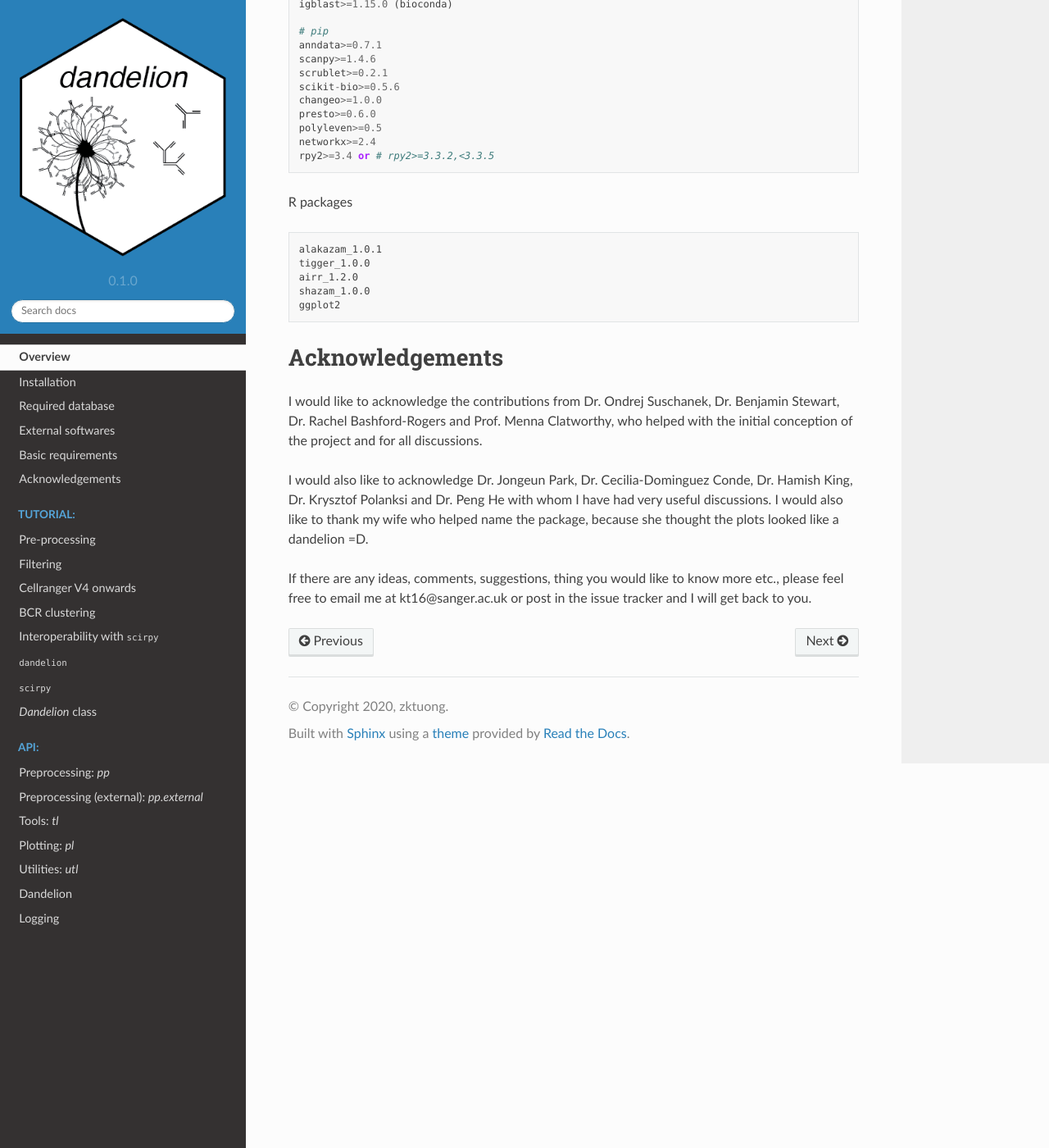
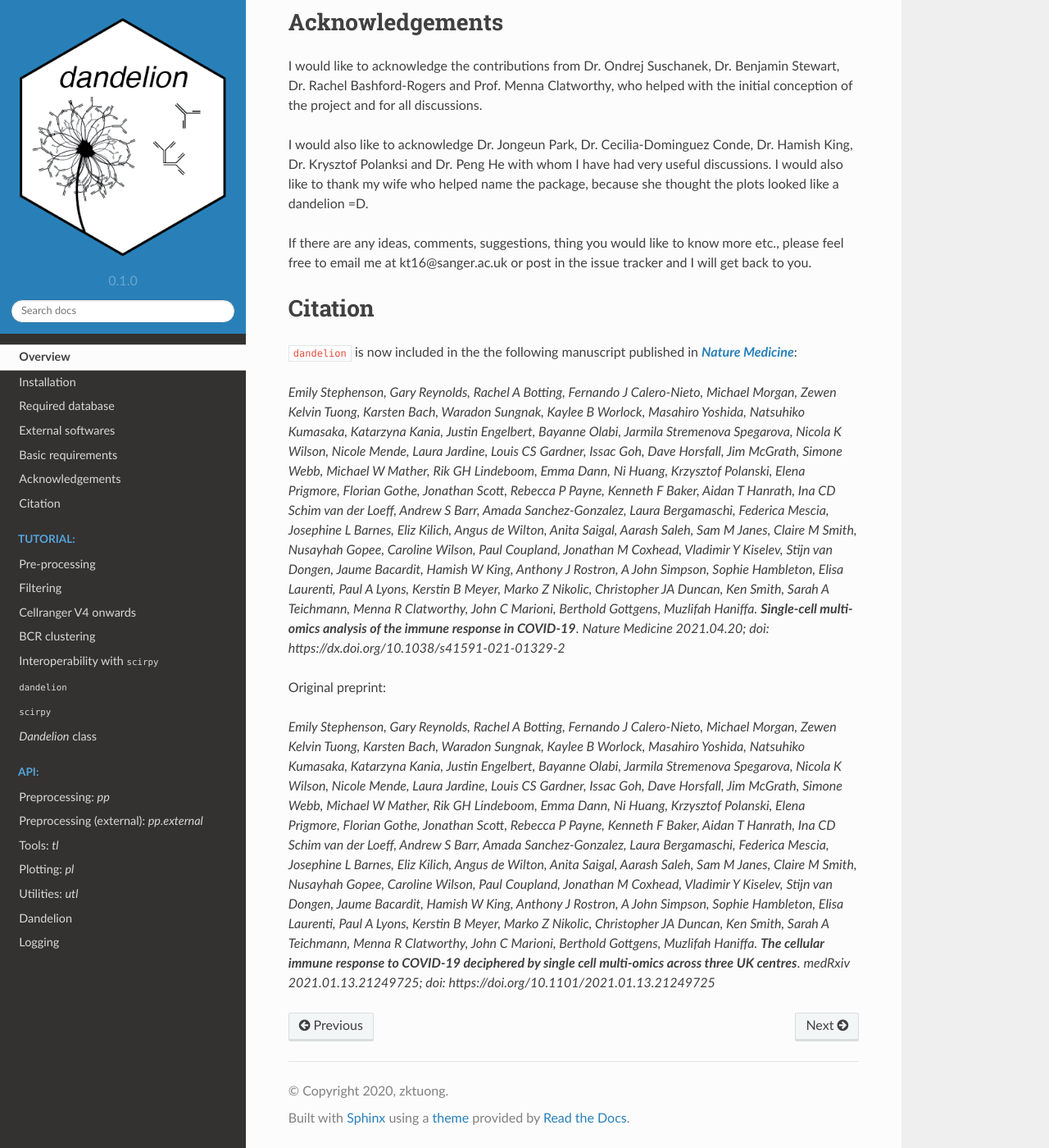
Before and after one commit to zktuong/dandelion, a Sphinx documentation site: the page built from docs/README.md, in a window 1280 px wide and 1400 px high, scrolled down 4387 px. Shown: the whole window at 82% size. Built offline with Sphinx 7.4.7 and the Read the Docs theme 2.0.0, drawn with Linux system fonts in a browser that asks for light colours; pages that are not in the unit, such as notebooks, are missing from menus; the version number is read from the project's files by our own code; some of the changed text lies outside the part shown.

Commit message:
update citation

```diff
--- a/docs/README.md
+++ b/docs/README.md
@@ -141,3 +138,13 @@
 I would also like to acknowledge Dr. Jongeun Park, Dr. Cecilia-Dominguez Conde, Dr. Hamish King, Dr. Krysztof Polanksi and Dr. Peng He with whom I have had very useful discussions. I would also like to thank my wife who helped name the package, because she thought the plots looked like a dandelion =D.
 
 If there are any ideas, comments, suggestions, thing you would like to know more etc., please feel free to email me at kt16@sanger.ac.uk or post in the issue tracker and I will get back to you.
+
+
+## Citation
+`dandelion` is now included in the the following manuscript published in [***Nature Medicine***](https://www.nature.com/articles/s41591-021-01329-2):
+
+*Emily Stephenson, Gary Reynolds, Rachel A Botting, Fernando J Calero-Nieto, Michael Morgan, Zewen Kelvin Tuong, Karsten Bach, Waradon Sungnak, Kaylee B Worlock, Masahiro Yoshida, Natsuhiko Kumasaka, Katarzyna Kania, Justin Engelbert, Bayanne Olabi, Jarmila Stremenova Spegarova, Nicola K Wilson, Nicole Mende, Laura Jardine, Louis CS Gardner, Issac Goh, Dave Horsfall, Jim McGrath, Simone Webb, Michael W Mather, Rik GH Lindeboom, Emma Dann, Ni Huang, Krzysztof Polanski, Elena Prigmore, Florian Gothe, Jonathan Scott, Rebecca P Payne, Kenneth F Baker, Aidan T Hanrath, Ina CD Schim van der Loeff, Andrew S Barr, Amada Sanchez-Gonzalez, Laura Bergamaschi, Federica Mescia, Josephine L Barnes, Eliz Kilich, Angus de Wilton, Anita Saigal, Aarash Saleh, Sam M Janes, Claire M Smith, Nusayhah Gopee, Caroline Wilson, Paul Coupland, Jonathan M Coxhead, Vladimir Y Kiselev, Stijn van Dongen, Jaume Bacardit, Hamish W King, Anthony J Rostron, A John Simpson, Sophie Hambleton, Elisa Laurenti, Paul A Lyons, Kerstin B Meyer, Marko Z Nikolic, Christopher JA Duncan, Ken Smith, Sarah A Teichmann, Menna R Clatworthy, John C Marioni, Berthold Gottgens, Muzlifah Haniffa.* ***Single-cell multi-omics analysis of the immune response in COVID-19***. *Nature Medicine 2021.04.20; doi: https://dx.doi.org/10.1038/s41591-021-01329-2*
+
+Original preprint:
+
+*Emily Stephenson, Gary Reynolds, Rachel A Botting, Fernando J Calero-Nieto, Michael Morgan, Zewen Kelvin Tuong, Karsten Bach, Waradon Sungnak, Kaylee B Worlock, Masahiro Yoshida, Natsuhiko Kumasaka, Katarzyna Kania, Justin Engelbert, Bayanne Olabi, Jarmila Stremenova Spegarova, Nicola K Wilson, Nicole Mende, Laura Jardine, Louis CS Gardner, Issac Goh, Dave Horsfall, Jim McGrath, Simone Webb, Michael W Mather, Rik GH Lindeboom, Emma Dann, Ni Huang, Krzysztof Polanski, Elena Prigmore, Florian Gothe, Jonathan Scott, Rebecca P Payne, Kenneth F Baker, Aidan T Hanrath, Ina CD Schim van der Loeff, Andrew S Barr, Amada Sanchez-Gonzalez, Laura Bergamaschi, Federica Mescia, Josephine L Barnes, Eliz Kilich, Angus de Wilton, Anita Saigal, Aarash Saleh, Sam M Janes, Claire M Smith, Nusayhah Gopee, Caroline Wilson, Paul Coupland, Jonathan M Coxhead, Vladimir Y Kiselev, Stijn van Dongen, Jaume Bacardit, Hamish W King, Anthony J Rostron, A John Simpson, Sophie Hambleton, Elisa Laurenti, Paul A Lyons, Kerstin B Meyer, Marko Z Nikolic, Christopher JA Duncan, Ken Smith, Sarah A Teichmann, Menna R Clatworthy, John C Marioni, Berthold Gottgens, Muzlifah Haniffa.* ***The cellular immune response to COVID-19 deciphered by single cell multi-omics across three UK centres***. *medRxiv 2021.01.13.21249725; doi: https://doi.org/10.1101/2021.01.13.21249725*
```
Also changed, not shown: other parts of docs/README.md (+0 -3 lines), README.md (+6 -1 lines).
